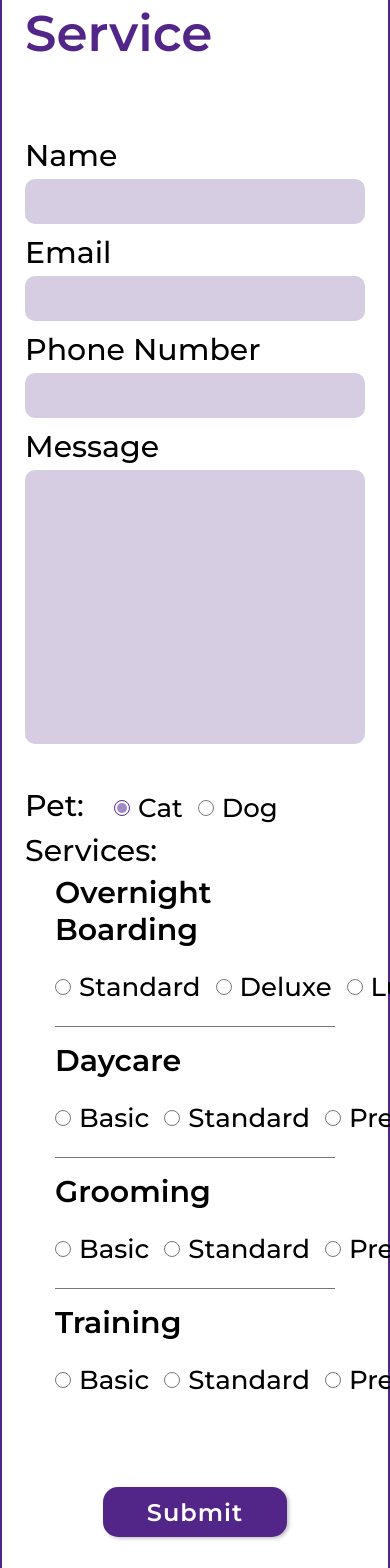
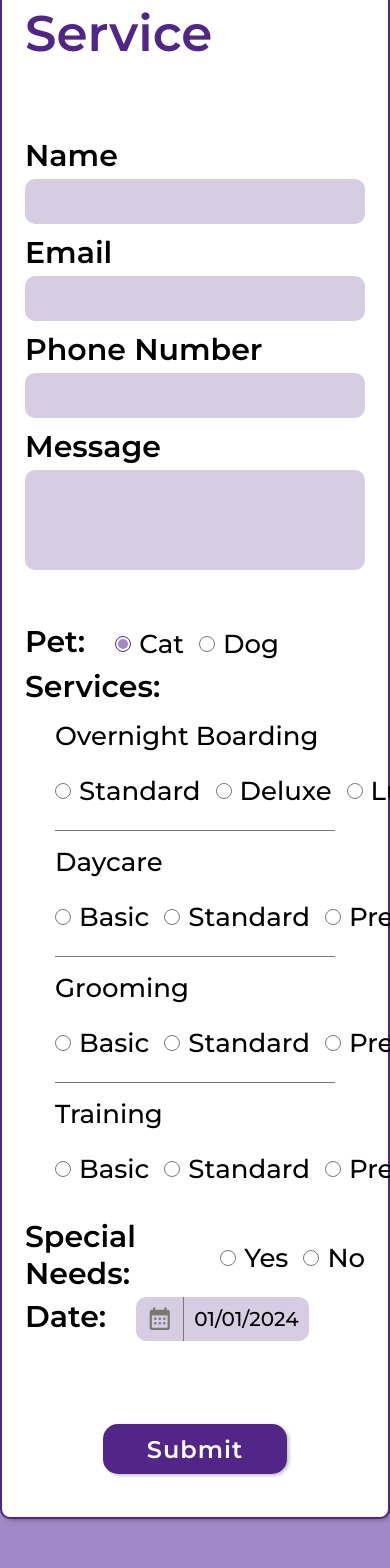
Before and after one commit to kyleochata/Happy-Paws, a React Native app: screen /Services in a window 390 px wide. Shown: the part 420-1988 px from the top of the page. Built offline with nearby package versions, Linux system fonts and the light colour scheme.

Commit message:
install icons; refactor contact form

```diff
--- a/components/BookAService/index.tsx
+++ b/components/BookAService/index.tsx
@@ -1,21 +1,57 @@
 import { useState } from 'react';
-import { Platform, View, Text, TextInput, Image } from 'react-native';
+import { Platform, View, Text, TextInput, Image, TouchableOpacity, KeyboardAvoidingView } from 'react-native';
+import { Calendar } from 'react-native-calendars';
+import { MaterialCommunityIcons } from '@expo/vector-icons';
+
 import Container from '../Container';
 import BtnDark from '../Buttons/BtnDark';
 import styles from './style';
 import RadioButton, { RadioOption } from '../Buttons/RadioButton/RadioButton';
 import Divider from '../Divider';
 import { colors } from '../../utils/constants';
+import Form from '../Form';
+
+interface FormData {
+  name: string;
+  email: string;
+  phone: string;
+  message: string;
+};
 
 const BookAService = () => {
   const mobile = Platform.OS !== 'web';
   // WILL GO BACK TO FIX CONTACT FORM
-  const [formData, setFormData] = useState<any>({ name: '', email: '', phone: '', message: '' });
-  const { name, email, phone, message } = formData;
+  const [formData, setFormData] = useState<FormData>({
+    name: '',
+    email: '',
+    phone: '',
+    message: '',
+  });
+
+  const handleChange = (name: any, value: any) => {
+    setFormData({ ...formData, [name]: value });
+  };
+
+  const handleSubmit = () => {
+    console.log('Your message has been submitted!', formData);
+    setFormData({
+      name: '',
+      email: '',
+      phone: '',
+      message: '',
+    })
+  };
+
+  const inputs = [
+    { name: 'name', label: 'Name', value: formData.name },
+    { name: 'email', label: 'Email', value: formData.email },
+    { name: 'phone', label: 'Phone Number', value: formData.phone },
+    { name: 'message', label: 'Message', value: formData.message, multiline: true }
+  ];
 
   // RADIO BUTTON
   const [selectedValue, setSelectedValue] = useState('cat');
-  const petType: RadioOption[] = [
+  const petTypeOptions: RadioOption[] = [
     { label: 'Cat', value: 'cat' },
     { label: 'Dog', value: 'dog' },
   ];
@@ -44,57 +80,50 @@ const BookAService = () => {
     { label: 'Premium', value: 'premiumTraining' },
   ];
 
+  const specialNeedsOptions: RadioOption[] = [
+    { label: 'Yes', value: 'yes' },
+    { label: 'No', value: 'no' },
+  ];
+
+  // DATE PICKER
+  const [openCalendar, setOpenCalendar] = useState<boolean>(false);
+  const handleOnPress = () => setOpenCalendar(!openCalendar);
+
   return (
     <View style={mobile ? styles.mobWrapper : styles.webWrapper}>
       <Container>
         {/* CONTACT FORM */}
-        <View style={mobile ? styles.mobFormWrap : styles.webFormWrap}>
+        <KeyboardAvoidingView
+          behavior='padding'
+          keyboardVerticalOffset={Platform.OS === 'ios' ? 100 : 0}
+          style={mobile ? styles.mobFormWrap : styles.webFormWrap}
+        >
           <Text style={mobile ? styles.mobH1 : styles.webH1}>Book a Service</Text>
 
           {/* USER FORM */}
           <View style={mobile ? styles.mobForm : styles.webForm}>
-            <Text style={mobile ? styles.mobFormLabel : styles.webFormLabel}>Name</Text>
-            <TextInput
-              style={mobile ? styles.mobInput : styles.webInput}
-              onChange={(value) => setFormData({...formData, name: value})}
-              value={name}
-            />
-            <Text style={mobile ? styles.mobFormLabel : styles.webFormLabel}>Email</Text>
-            <TextInput
-              style={mobile ? styles.mobInput : styles.webInput}
-              onChange={(value) => setFormData({...formData, email: value})}
-              inputMode='email'
-              value={email}
-            />
-            <Text style={mobile ? styles.mobFormLabel : styles.webFormLabel}>Phone Number</Text>
-            <TextInput
-              style={mobile ? styles.mobInput : styles.webInput}
-              onChange={(value) => setFormData({...formData, phone: value})}
-              inputMode='tel'
-              value={phone}
-            />
-            <Text style={mobile ? styles.mobFormLabel : styles.webFormLabel}>Message</Text>
-            <TextInput
-              style={mobile ? styles.mobTextArea : styles.webTextArea}
-              onChange={(value) => setFormData({...formData, message: value})}
-              multiline
-              numberOfLines={4}
-              value={message}
+            <Form
+              inputs={inputs}
+              handleChange={handleChange}
+              mobile={mobile}
+              handleSubmit={handleSubmit}
             />
           </View>
 
+          {/* RADIO BUTTONS FORM */}
           <View style={mobile ? styles.mobRadioBtnForm : styles.webRadioBtnForm}>
-            {/* RADIO BUTTONS SECTION HERE */}
+            {/* PET TYPE */}
             <View style={mobile ? styles.mobRadioBtnFormWrap : styles.webRadioBtnFormWrap}>
               <Text style={mobile ? styles.mobFormLabel : styles.webFormLabel}>Pet:</Text>
               <RadioButton
-                options={petType}
+                options={petTypeOptions}
                 selectedOption={selectedValue}
                 onSelect={value => setSelectedValue(value)}
               />
             </View>
 
-          <Text style={mobile ? styles.mobFormLabel  : styles.webFormLabel }>Services:</Text>
+            {/* SERVICES SECTION */}
+            <Text style={mobile ? styles.mobFormLabel  : styles.webFormLabel }>Services:</Text>
             <View style={mobile ? styles.mobServices : styles.webServices}>
               <Text style={mobile ? styles.mobH2 : styles.webH2}>Overnight Boarding</Text>
               <RadioButton
@@ -102,7 +131,7 @@ const BookAService = () => {
                 selectedOption={selectedValue}
                 onSelect={value => setSelectedValue(value)}
               />
-              <Divider />
+              <Divider orientation='horizontal' />
 
               <Text style={mobile ? styles.mobH2 : styles.webH2}>Daycare</Text>
               <RadioButton
@@ -110,7 +139,7 @@ const BookAService = () => {
                 selectedOption={selectedValue}
                 onSelect={value => setSelectedValue(value)}
               />
-              <Divider />
+              <Divider orientation='horizontal' />
 
               <Text style={mobile ? styles.mobH2 : styles.webH2}>Grooming</Text>
               <RadioButton
@@ -118,7 +147,7 @@ const BookAService = () => {
                 selectedOption={selectedValue}
                 onSelect={value => setSelectedValue(value)}
               />
-              <Divider />
+              <Divider orientation='horizontal' />
 
               {/* IF CAT IS SELECTED, HIDE TRAINING SECTION */}
               <Text style={mobile ? styles.mobH2 : styles.webH2}>Training</Text>
@@ -126,15 +155,61 @@ const BookAService = () => {
                 options={trainingOptions}
                 selectedOption={selectedValue}
                 onSelect={value => setSelectedValue(value)}
+              />
+            </View>
+
+            {/* SPECIAL NEEDS SECTION */}
+            <View style={mobile ? styles.mobRadioBtnFormWrap : styles.webRadioBtnFormWrap}>
+              <Text style={mobile ? styles.mobFormLabel : styles.webFormLabel}>Special Needs:</Text>
+              <RadioButton
+                options={specialNeedsOptions}
+                selectedOption={selectedValue}
+                onSelect={value => setSelectedValue(value)}
+              />
+            </View>
+
+            {/* DATE & CALENDAR SECTION */}
+            <View style={mobile ? styles.mobRadioBtnFormWrap : styles.webRadioBtnFormWrap}>
+              <Text style={mobile ? styles.mobFormLabel : styles.webFormLabel}>Date:</Text>
+              <TouchableOpacity onPress={handleOnPress}>
+                <View style={styles.calendar}>
+                  <MaterialCommunityIcons name="calendar-month" size={27} color={colors.grey} style={styles.calendarIcon} />
+                  <Divider orientation='vertical' />
+                  <View>
+                    <Text style={styles.date}>01/01/2024</Text>
+                  </View>
+                </View>
+              </TouchableOpacity>
+
+              {openCalendar && (
+                <Calendar
+                  onDayPress={(day) => console.log(day)}
+                  monthFormat={'MMM yyyy'}
+                  hideExtraDays={true}
+                  disableMonthChange={false}
+                  firstDay={1}
+                  onPressArrowLeft={subtractMonth => subtractMonth()}
+                  onPressArrowRight={addMonth => addMonth()}
+                  style={styles.calendarDropdown}
+                  theme={{
+                    backgroundColor: '#F3F0F7',
+                    calendarBackground: '#F3F0F7',
+                    selectedDayBackgroundColor: '#00adf5',
+                    selectedDayTextColor: '#ffffff',
+                    todayTextColor: '#00adf5',
+                    dayTextColor: '#2d4150',
+                    textDisabledColor: '#d9e'
+                  }}
                 />
+              )}
             </View>
           </View>
 
           {/* SUBMIT BUTTON */}
           <View style={mobile ? styles.mobSubmitBtn : styles.webSubmitBtn}>
-            <BtnDark value='Submit' />
+            <BtnDark value='Submit' onPress={handleSubmit} />
           </View>
-        </View>
+        </KeyboardAvoidingView>
       </Container>
     </View>
   );
--- a/components/BookAService/style.ts
+++ b/components/BookAService/style.ts
@@ -1,5 +1,4 @@
 import { StyleSheet } from 'react-native';
-import { Montserrat } from '../../utils/fonts';
 import { colors } from '../../utils/constants';
 
 const styles = StyleSheet.create({
@@ -61,6 +60,7 @@ const styles = StyleSheet.create({
     paddingRight: 15,
     paddingTop: 15,
     paddingBottom: 15,
+    verticalAlign: 'top',
   },
   mobRadioBtnForm: {
     width: '100%',
@@ -115,8 +115,8 @@ const styles = StyleSheet.create({
   },
   webH2: {
     color: colors.black,
-    fontSize: 30,
-    fontFamily: 'Montserrat-SemiBold',
+    fontSize: 26,
+    fontFamily: 'Montserrat-Medium',
   },
   webFormWrap: {
     width: '100%',
@@ -155,31 +155,32 @@ const styles = StyleSheet.create({
   },
   webFormLabel: {
     color: colors.black,
-    fontFamily: 'Montserrat-Medium',
+    fontFamily: 'Montserrat-SemiBold',
     fontSize: 30,
     marginBottom: 5,
   },
-  webInput: {
-    backgroundColor: colors.lavender,
-    borderRadius: 10,
-    width: '100%',
-    maxWidth: 600,
-    height: 45,
-    paddingLeft: 15,
-    paddingRight: 15,
-    marginBottom: 10,
-  },
-  webTextArea: {
-    backgroundColor: colors.lavender,
-    borderRadius: 10,
-    width: '100%',
-    maxWidth: 600,
-    height: 274,
-    paddingLeft: 15,
-    paddingRight: 15,
-    paddingTop: 15,
-    paddingBottom: 15,
-  },
+  // webInput: {
+  //   backgroundColor: colors.lavender,
+  //   borderRadius: 10,
+  //   width: '100%',
+  //   maxWidth: 600,
+  //   height: 45,
+  //   paddingLeft: 15,
+  //   paddingRight: 15,
+  //   marginBottom: 10,
+  // },
+  // webTextArea: {
+  //   backgroundColor: colors.lavender,
+  //   borderRadius: 10,
+  //   width: '100%',
+  //   maxWidth: 600,
+  //   height: 274,
+  //   paddingLeft: 15,
+  //   paddingRight: 15,
+  //   paddingTop: 15,
+  //   paddingBottom: 15,
+  //   verticalAlign: 'top',
+  // },
   webRadioBtnForm: {
     width: '100%',
     maxWidth: 500,
@@ -199,6 +200,8 @@ const styles = StyleSheet.create({
     display: 'flex',
     flexDirection: 'column',
     gap: 15,
+    marginTop: 10,
+    marginBottom: 25,
     paddingLeft: 30,
     paddingRight: 30,
   },
@@ -209,6 +212,49 @@ const styles = StyleSheet.create({
     alignItems: 'center',
     paddingTop: 33,
   },
+
+  calendar: {
+    width: '100%',
+    minWidth: '100%',
+    height: 44,
+    backgroundColor: colors.lavender,
+    borderRadius: 10,
+    display: 'flex',
+    flexDirection: 'row',
+    justifyContent: 'center',
+    alignItems: 'center',
+  },
+  calendarIcon: {
+    paddingTop: 8,
+    paddingRight: 10,
+    paddingBottom: 8,
+    paddingLeft: 10,
+  },
+  date: {
+    fontFamily: 'Montserrat-Medium',
+    fontSize: 20,
+    color: colors.black,
+    paddingTop: 8,
+    paddingRight: 10,
+    paddingBottom: 8,
+    paddingLeft: 10,
+  },
+  calendarDropdown: {
+    width: 339,
+    height: 375,
+    position: 'absolute',
+    marginTop: 50,
+    left: 0,
+    right: 0,
+    shadowColor: colors.black,
+    shadowOffset: {
+      width: 2,
+      height: 1.5,
+    },
+    shadowOpacity: 0.25,
+    shadowRadius: 3.84,
+    elevation: 5,
+  },
 });
 
 export default styles;
--- a/components/Buttons/BtnDark.tsx
+++ b/components/Buttons/BtnDark.tsx
@@ -4,6 +4,7 @@ import { buttonStyles as styles } from '../../utils/constants';
 
 type BtnDarkProps = {
   value: string;
+  onPress: () => void;
 };
 
 const BtnDark = ({ value }: BtnDarkProps) => {
@@ -12,9 +13,6 @@ const BtnDark = ({ value }: BtnDarkProps) => {
   return (
     <TouchableOpacity
       style={styles.bookBtnDark}
-      onPress={() => {
-        navigation.navigate('Services')
-      }}
     >
       <Text style={styles.bookBtnLTxt}>{value}</Text>
     </TouchableOpacity>
--- a/components/Carousel/index.tsx
+++ b/components/Carousel/index.tsx
@@ -1,5 +1,6 @@
 import { Platform, View, Text, Dimensions, Image, FlatList, TouchableOpacity } from 'react-native';
 import { useRef, useState } from 'react';
+import { FontAwesome } from '@expo/vector-icons';
 import { buttonStyles } from '../../utils/constants';
 import styles from './style';
 
@@ -48,7 +49,7 @@ const Carousel = () => {
     <View style={mobile ? styles.mobileCarouselContainer : styles.webCarouselContainer}>
       <TouchableOpacity onPress={onPrev}>
         <View style={buttonStyles.arrowBtn}>
-          <Text style={buttonStyles.bookBtnLTxt}>{'<'}</Text>
+          <FontAwesome name='chevron-left' size={30} color='white' />
         </View>
       </TouchableOpacity>
 
@@ -75,7 +76,7 @@ const Carousel = () => {
 
       <TouchableOpacity onPress={onNext}>
         <View style={buttonStyles.arrowBtn}>
-          <Text style={buttonStyles.bookBtnLTxt}>{'>'}</Text>
+          <FontAwesome name='chevron-right' size={30} color='white' />
         </View>
       </TouchableOpacity>
     </View>
--- a/components/Contact/index.tsx
+++ b/components/Contact/index.tsx
@@ -1,13 +1,46 @@
 import { useState } from 'react';
-import { Platform, View, Text, TextInput, Image } from 'react-native';
+import { Platform, View, Text, TextInput, Image, KeyboardAvoidingView } from 'react-native';
 import styles from './style';
 import BtnDark from '../Buttons/BtnDark';
+import Form from '../Form';
+
+interface FormData {
+  name: string;
+  email: string;
+  phone: string;
+  message: string;
+};
 
 const Contact = () => {
   const mobile = Platform.OS !== 'web';
   // WILL GO BACK TO FIX CONTACT FORM
-  const [formData, setFormData] = useState<any>({ name: '', email: '', phone: '', message: '' });
-  const { name, email, phone, message } = formData;
+  const [formData, setFormData] = useState<FormData>({
+    name: '',
+    email: '',
+    phone: '',
+    message: '',
+  });
+
+  const handleChange = (name: any, value: any) => {
+    setFormData({ ...formData, [name]: value });
+  };
+
+  const handleSubmit = () => {
+    console.log('Your message has been submitted!', formData);
+    setFormData({
+      name: '',
+      email: '',
+      phone: '',
+      message: '',
+    })
+  };
+
+  const inputs = [
+    { name: 'name', label: 'Name', value: formData.name },
+    { name: 'email', label: 'Email', value: formData.email },
+    { name: 'phone', label: 'Phone Number', value: formData.phone },
+    { name: 'message', label: 'Message', value: formData.message, multiline: true }
+  ];
 
   return (
     <View style={mobile ? styles.mobileContactWrapper : styles.webContactWrapper}>
@@ -15,41 +48,17 @@ const Contact = () => {
       <Text style={mobile ? styles.mobileContactH2 : styles.webContactH2}>Don't hesitate to reach out to us. Our team is here to help!</Text>
 
       {/* CONTACT FORM */}
-      <View style={mobile ? styles.mobileContactFormWrap : styles.webContactFormWrap}>
+      <KeyboardAvoidingView style={mobile ? styles.mobileContactFormWrap : styles.webContactFormWrap}>
         <View style={mobile ? styles.mobileContactForm : styles.webContactForm}>
-          <Text style={mobile ? styles.mobileContactUs : styles.webContactUs}>Contact Us</Text>
-
-          <Text style={mobile ? styles.mobileContactFormLabel : styles.webContactFormLabel}>Name</Text>
-          <TextInput
-            style={mobile ? styles.mobileContactInput : styles.webContactInput}
-            onChange={(value) => setFormData({...formData, name: value})}
-            value={name}
-          />
-          <Text style={mobile ? styles.mobileContactFormLabel : styles.webContactFormLabel}>Email</Text>
-          <TextInput
-            style={mobile ? styles.mobileContactInput : styles.webContactInput}
-            onChange={(value) => setFormData({...formData, email: value})}
-            inputMode='email'
-            value={email}
-          />
-          <Text style={mobile ? styles.mobileContactFormLabel : styles.webContactFormLabel}>Phone Number</Text>
-          <TextInput
-            style={mobile ? styles.mobileContactInput : styles.webContactInput}
-            onChange={(value) => setFormData({...formData, phone: value})}
-            inputMode='tel'
-            value={phone}
-          />
-          <Text style={mobile ? styles.mobileContactFormLabel : styles.webContactFormLabel}>Message</Text>
-          <TextInput
-            style={mobile ? styles.mobileContactTextArea : styles.webContactTextArea}
-            onChange={(value) => setFormData({...formData, message: value})}
-            multiline
-            numberOfLines={4}
-            value={message}
-          />
+          <Form
+              inputs={inputs}
+              handleChange={handleChange}
+              mobile={mobile}
+              handleSubmit={handleSubmit}
+            />
 
           <View style={mobile ? styles.mobileSubmitBtn : styles.webSubmitBtn}>
-            <BtnDark value='Submit' />
+            <BtnDark value='Submit' onPress={handleSubmit} />
           </View>
         </View>
 
@@ -57,7 +66,7 @@ const Contact = () => {
           source={require('../../assets/images/contact-pets.jpg')}
           style={mobile ? styles.mobileContactImg : styles.webContactImg}
         />
-      </View>
+      </KeyboardAvoidingView>
     </View>
   );
 };
--- a/components/Contact/style.ts
+++ b/components/Contact/style.ts
@@ -67,6 +67,7 @@ const styles = StyleSheet.create({
     paddingRight: 15,
     paddingTop: 15,
     paddingBottom: 15,
+    verticalAlign: 'top',
   },
   mobileSubmitBtn: {
     width: '100%',
@@ -166,6 +167,7 @@ const styles = StyleSheet.create({
     paddingRight: 15,
     paddingTop: 15,
     paddingBottom: 15,
+    verticalAlign: 'top',
   },
   webSubmitBtn: {
     width: '100%',
--- a/components/Divider/index.tsx
+++ b/components/Divider/index.tsx
@@ -1,16 +1,27 @@
 import { View } from 'react-native';
 import { colors } from '../../utils/constants';
 
-const Divider = () => {
+type DividerProps = {
+  orientation: 'horizontal' | 'vertical';
+}
 
-  return <View style={{
-    display: 'flex',
-    justifyContent: 'center',
-    alignItems: 'center',
-    height: 1,
-    width: '100%',
-    backgroundColor: colors.grey
-  }} />;
+const Divider = ({ orientation }: DividerProps) => {
+
+  return (
+    orientation === 'horizontal' ? (
+      <View style={{
+        height: 1,
+        width: '100%',
+        backgroundColor: colors.grey
+      }} />
+    ) : (
+      <View style={{
+        height: '100%',
+        width: 1,
+        backgroundColor: colors.grey
+      }} />
+    )
+  );
 };
 
 export default Divider;
--- /dev/null
+++ b/components/Form/index.tsx
@@ -0,0 +1,62 @@
+import { View, Text, TextInput } from 'react-native';
+import styles from './style';
+
+interface Input {
+  name: string;
+  label: string;
+  value: string;
+  multiline?: boolean;
+}
+
+interface FormProps {
+  inputs: Input[];
+  handleChange: (name: string, value: string) => void;
+  handleSubmit: () => void;
+  mobile: boolean;
+}
+
+const Form = ({ inputs, handleChange, mobile }: FormProps) => {
+
+  return (
+    <>
+      {inputs.map((input) => (
+        <>
+          <Text style={mobile ? styles.mobFormLabel : styles.webFormLabel}>{input.label}</Text>
+          <TextInput
+            style={[mobile ? styles.mobInput : styles.webInput, input.multiline && { height: 100 }]}
+            onChangeText={(value) => handleChange(input.name, value)}
+            value={input.value}
+            multiline={input.multiline}
+          />
+        </>
+      ))}
+
+      {/* <Text style={mobile ? styles.mobFormLabel : styles.webFormLabel}>Email</Text>
+      <TextInput
+        style={mobile ? styles.mobInput : styles.webInput}
+        onChangeText={(value) => handleChange(input.name, value)}
+        inputMode='email'
+        value={input.email}
+      />
+
+      <Text style={mobile ? styles.mobFormLabel : styles.webFormLabel}>Phone Number</Text>
+      <TextInput
+        style={mobile ? styles.mobInput : styles.webInput}
+        onChangeText={(value) => setFormData({...formData, phone: value})}
+        inputMode='tel'
+        value={formData.phone}
+      />
+      <Text style={mobile ? styles.mobFormLabel : styles.webFormLabel}>Message</Text>
+      <TextInput
+        style={mobile ? styles.mobTextArea : styles.webTextArea}
+        onChangeText={(value) => setFormData({...formData, message: value})}
+        multiline
+        numberOfLines={4}
+        value={formData.message}
+      /> */}
+
+    </>
+  );
+};
+
+export default Form;
--- /dev/null
+++ b/components/Form/style.ts
@@ -0,0 +1,71 @@
+import { StyleSheet } from 'react-native';
+import { colors } from '../../utils/constants';
+
+const styles = StyleSheet.create({
+  mobFormLabel: {
+    color: colors.black,
+    fontFamily: 'Montserrat-Medium',
+    fontSize: 24,
+    marginBottom: 5,
+  },
+  mobInput: {
+    backgroundColor: colors.lavender,
+    borderRadius: 10,
+    width: '100%',
+    maxWidth: 420,
+    height: 43,
+    paddingLeft: 15,
+    paddingRight: 15,
+    marginBottom: 10,
+  },
+  mobTextArea: {
+    backgroundColor: colors.lavender,
+    borderRadius: 10,
+    width: '100%',
+    maxWidth: 600,
+    height: 207,
+    paddingLeft: 15,
+    paddingRight: 15,
+    paddingTop: 15,
+    paddingBottom: 15,
+    verticalAlign: 'top',
+  },
+
+  webForm: {
+    width: '100%',
+    maxWidth: 500,
+    display: 'flex',
+    flexDirection: 'column',
+    justifyContent: 'flex-start',
+  },
+  webFormLabel: {
+    color: colors.black,
+    fontFamily: 'Montserrat-SemiBold',
+    fontSize: 30,
+    marginBottom: 5,
+  },
+  webInput: {
+    backgroundColor: colors.lavender,
+    borderRadius: 10,
+    width: '100%',
+    maxWidth: 600,
+    height: 45,
+    paddingLeft: 15,
+    paddingRight: 15,
+    marginBottom: 10,
+  },
+  webTextArea: {
+    backgroundColor: colors.lavender,
+    borderRadius: 10,
+    width: '100%',
+    maxWidth: 600,
+    height: 274,
+    paddingLeft: 15,
+    paddingRight: 15,
+    paddingTop: 15,
+    paddingBottom: 15,
+    verticalAlign: 'top',
+  },
+});
+
+export default styles;
--- a/components/Header/style.ts
+++ b/components/Header/style.ts
@@ -43,11 +43,6 @@ const styles = StyleSheet.create({
     backgroundColor: 'transparent',
     zIndex: 5,
   },
-  modalMenuBtnText: {
-    color: colors.lightPurple,
-    fontFamily: 'Montserrat-Bold',
-    fontSize: 40,
-  },
 
   webHeaderWrapper: {
     width: '100%',
@@ -77,29 +72,6 @@ const styles = StyleSheet.create({
     fontFamily: Montserrat,
     fontSize: 24,
   },
-  // bookBtn: {
-  //   width: 120,
-  //   height: 45,
-  //   justifyContent: 'center',
-  //   alignItems: 'center',
-  //   backgroundColor: colors.lightPurple,
-  //   borderRadius: 5,
-  //   paddingTop: 10,
-  //   paddingBottom: 10,
-  //   shadowColor: colors.black,
-  //   shadowOffset: {
-  //     width: 2,
-  //     height: 1.5,
-  //   },
-  //   shadowOpacity: 0.25,
-  //   shadowRadius: 3.84,
-  //   elevation: 5,
-  // },
-  // bookBtnText: {
-  //   color: colors.white,
-  //   fontFamily: Montserrat,
-  //   fontSize: 30,
-  // },
 });
 
 export default styles;
--- a/package.json
+++ b/package.json
@@ -11,6 +11,7 @@
   },
   "dependencies": {
     "@expo/metro-runtime": "~3.1.3",
+    "@expo/vector-icons": "^14.0.0",
     "@react-navigation/native": "^6.1.14",
     "@react-navigation/stack": "^6.3.25",
     "expo": "~50.0.8",
@@ -19,6 +20,7 @@
     "react": "18.2.0",
     "react-dom": "18.2.0",
     "react-native": "0.73.4",
+    "react-native-calendars": "^1.1304.0",
     "react-native-svg": "^15.0.0",
     "react-native-web": "~0.19.6"
   },
```
Also changed, not shown: components/Header/index.tsx (+6 -4 lines), 1 other file (tests, documents, lock files or other folders).
